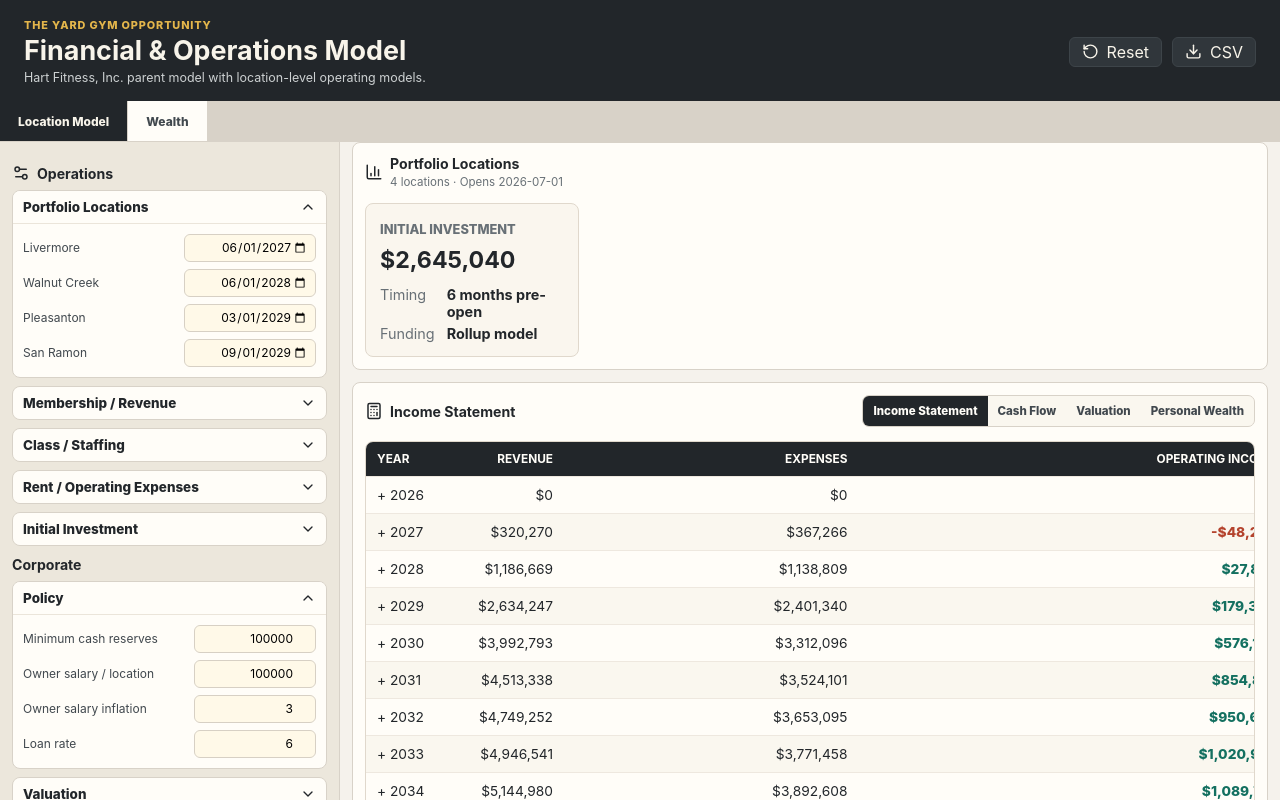
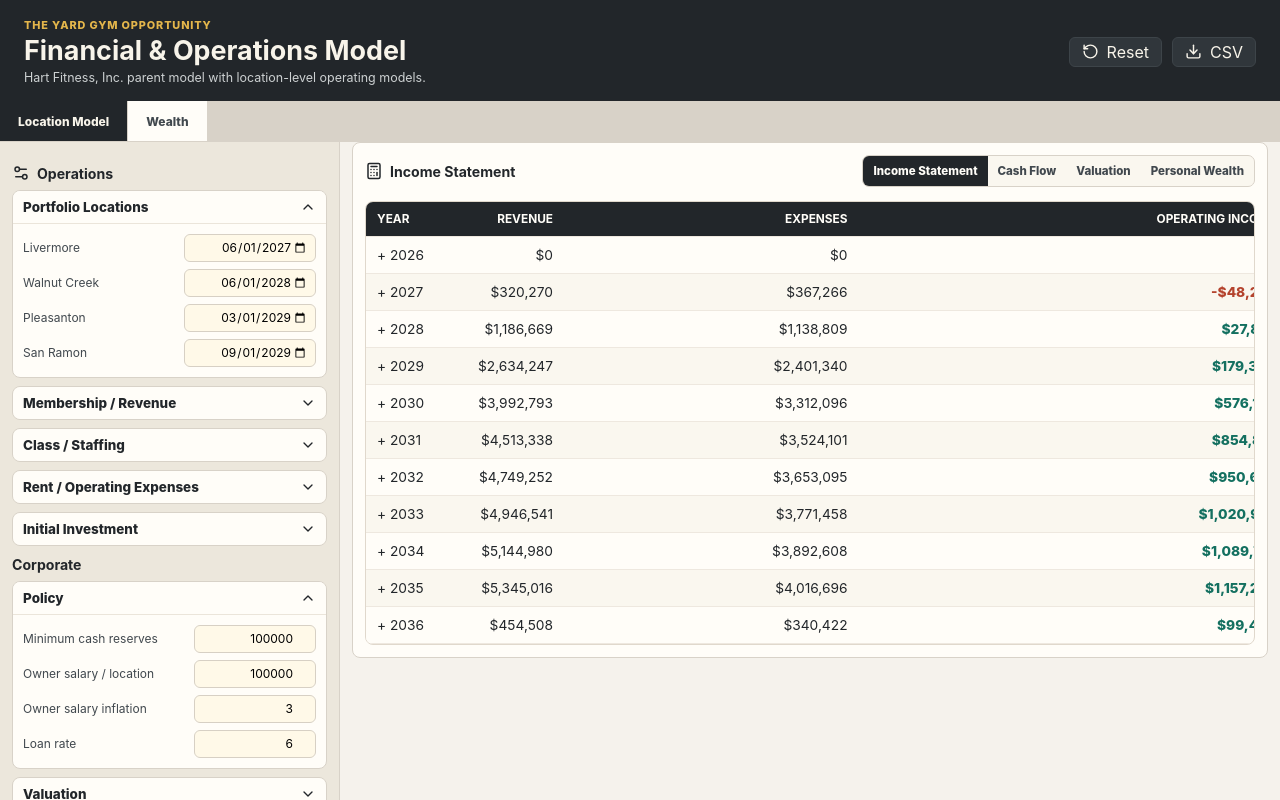
Before and after one commit to jkhart/theyardgym-financials, a React (Vite) app: page / in a window 1280 px wide. Shown: the top 800 px of the page. Built offline with nearby package versions, Linux system fonts and the light colour scheme.

Commit message:
Remove portfolio summary panel

```diff
--- a/src/components/App.jsx
+++ b/src/components/App.jsx
@@ -2970,13 +2970,12 @@ export function App() {
     return {
       ...rollupModel,
       personalWealth,
-      totalInitialInvestment: locationSetModel.totalInitialInvestment,
       years: rollupModel.years.map((year) => ({
         ...year,
         year: year.calendarYear,
       })),
     };
-  }, [locationSetModel.totalInitialInvestment, locations, rollupInputs]);
+  }, [locations, rollupInputs]);
   const activeScenarioLocations = locations;
 
   useEffect(() => {
@@ -3041,12 +3040,6 @@ export function App() {
     link.click();
     URL.revokeObjectURL(url);
   }
-
-  const locationSetMeta = {
-    locationName: "Portfolio Locations",
-    scenarioName: `${locations.length} locations`,
-    projectedOpenDate: rollupInputs.modelStartDate,
-  };
 
   return (
     <main>
@@ -3122,7 +3115,7 @@ export function App() {
             />
           </div>
           <div>
-            <Dashboard model={locationFinancialModel} locationMeta={locationSetMeta} />
+            <Dashboard model={locationFinancialModel} />
           </div>
         </section>
       )}
--- a/src/components/Dashboard.jsx
+++ b/src/components/Dashboard.jsx
@@ -1,8 +1,8 @@
 import { Fragment, useState } from "react";
-import { BarChart3, Calculator } from "lucide-react";
+import { Calculator } from "lucide-react";
 import { money, pct } from "../lib/formatting.js";
 
-export function Dashboard({ model, locationMeta }) {
+export function Dashboard({ model }) {
   const [expandedYear, setExpandedYear] = useState(null);
   const [activeStatement, setActiveStatement] = useState("income");
 
@@ -133,30 +133,6 @@ export function Dashboard({ model, locationMeta }) {
 
   return (
     <section className="dashboard">
-      <div className="annualPanel">
-        <div className="panelTitle">
-          <BarChart3 size={18} />
-          <div>
-            <h2>{locationMeta.locationName}</h2>
-            <p>
-              {locationMeta.scenarioName} · Opens {locationMeta.projectedOpenDate}
-            </p>
-          </div>
-        </div>
-        <div className="annualGrid">
-          <article>
-            <span>Initial Investment</span>
-            <strong>{money.format(model.totalInitialInvestment)}</strong>
-            <dl>
-              <dt>Timing</dt>
-              <dd>6 months pre-open</dd>
-              <dt>Funding</dt>
-              <dd>Rollup model</dd>
-            </dl>
-          </article>
-        </div>
-      </div>
-
       <div className="tablePanel">
         <div className="statementHeader">
           <div className="panelTitle">
```
